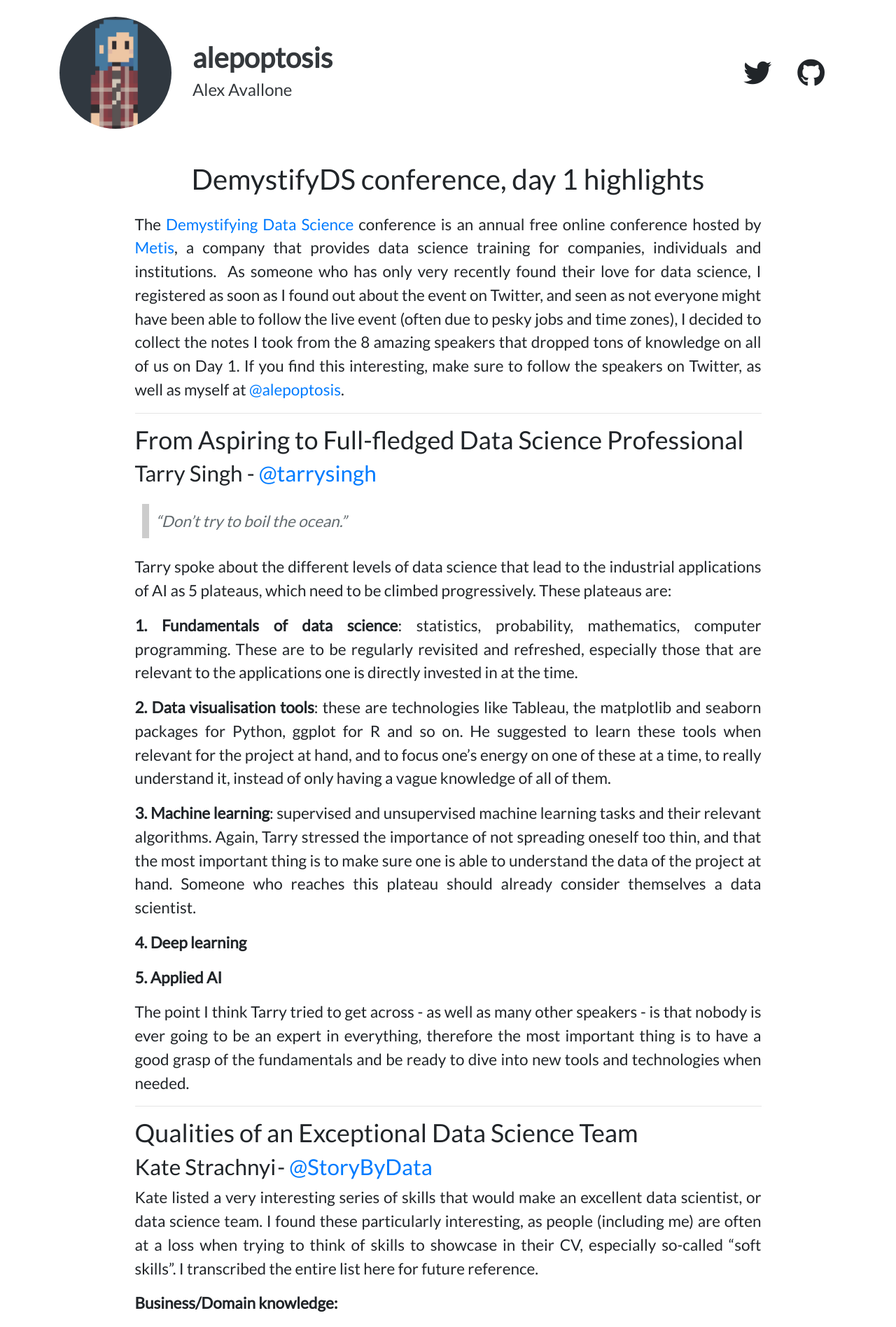
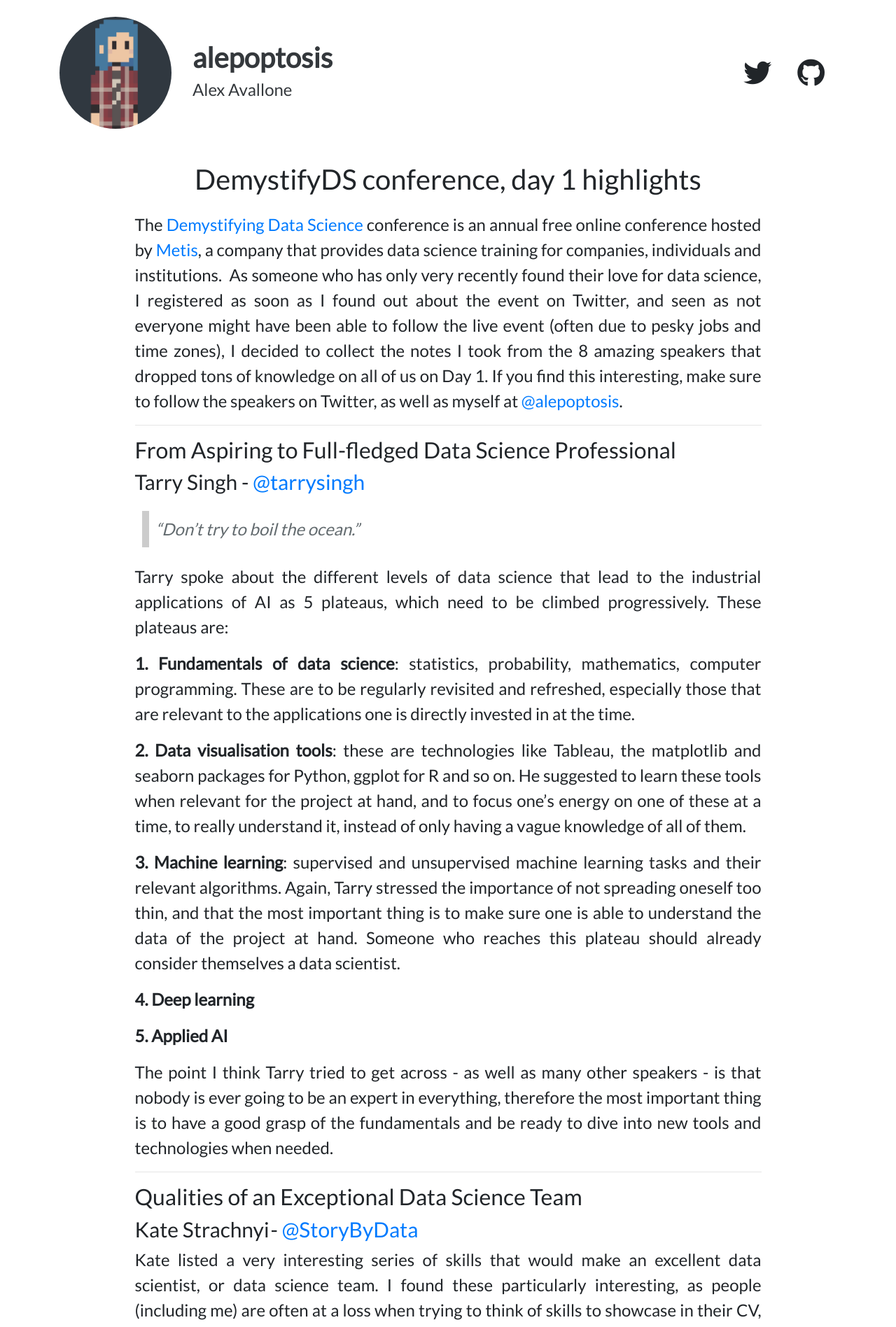
Before and after one commit to alepoptosis/alepoptosis.github.io, a Jekyll site: the page built from _posts/2019-08-03-demystifyds_notes.md, in a window 1280 px wide. Shown: the top 1896 px of the page at 70% size. Built offline with Jekyll 4.4.1, drawn with Linux system fonts in a browser that asks for light colours; nearby versions of some CDN libraries.

Commit message:
Change text size depending on screen size

```diff
--- a/css/main.css
+++ b/css/main.css
@@ -1,47 +1,85 @@
-.btn:focus,.btn:active {
+.btn:focus, .btn:active {
     outline: none !important;
     box-shadow: none;
 }
+
 .content blockquote {
     border-left: 10px solid #ccc;
     margin: 1.5em 10px;
     padding: 0.5em 10px;
 }
+
 .content blockquote p {
     margin: 0;
     font-style: italic;
     color: #636b6f;
 }
+
 .content code {
     color: #1b1e21;
 }
+
 .content h1 {
-    font-size: 4.5vh;
     text-align: center;
     padding-bottom: 15px;
 }
-.content h2 {
-    font-size: 4vh;
-}
-.content h3 {
-    font-size: 3.5vh;
-}
-.content h4 {
-    font-size: 3vh;
-}
-.content h5 {
-    font-size: 2.5vh;
-}
-.content h6 {
-    font-size: 2.5vh;
-}
+
 .content p {
     text-align: justify;
-    font-size: 2.5vh;
 }
-.content ul, ol {
-    font-size: 2.5vh;
-}
+
 .content img {
     width: 100%;
 }
+
+@media screen {
+    .content h1 {
+        font-size: 40px;
+    }
+
+    .content h2 {
+        font-size: 32px;
+    }
+
+    .content h3 {
+        font-size: 30px;
+    }
+
+    .content h4 {
+        font-size: 28px;
+    }
+
+    .content h5 {
+        font-size: 26px;
+    }
+
+    .content h6, .content p, .content ul, ol {
+        font-size: 24px;
+    }
+}
+
+@media screen and (max-width: 720px) {
+    .content h1 {
+        font-size: 30px;
+    }
+
+    .content h2 {
+        font-size: 28px;
+    }
+
+    .content h3 {
+        font-size: 26px;
+    }
+
+    .content h4 {
+        font-size: 24px;
+    }
+
+    .content h5 {
+        font-size: 22px;
+    }
+
+    .content h6, .content p, .content ul, ol {
+        font-size: 20px;
+    }
+}
```
